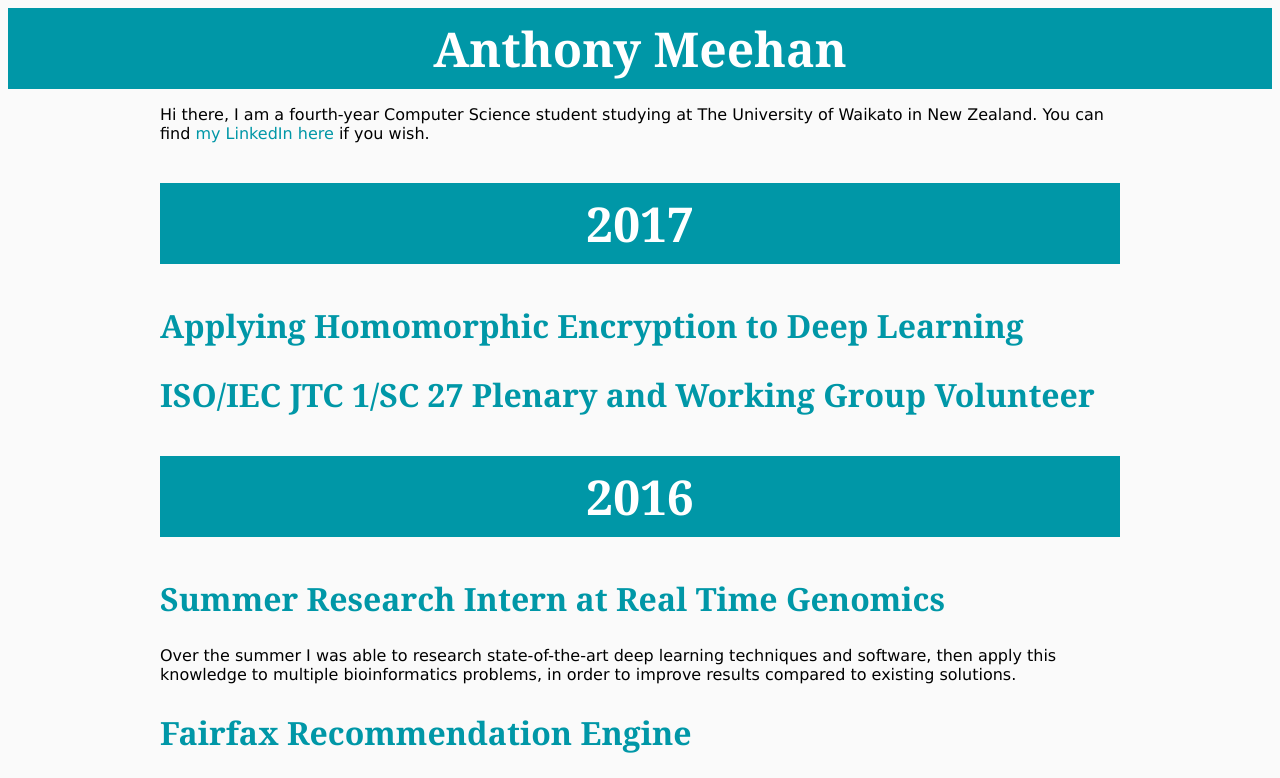
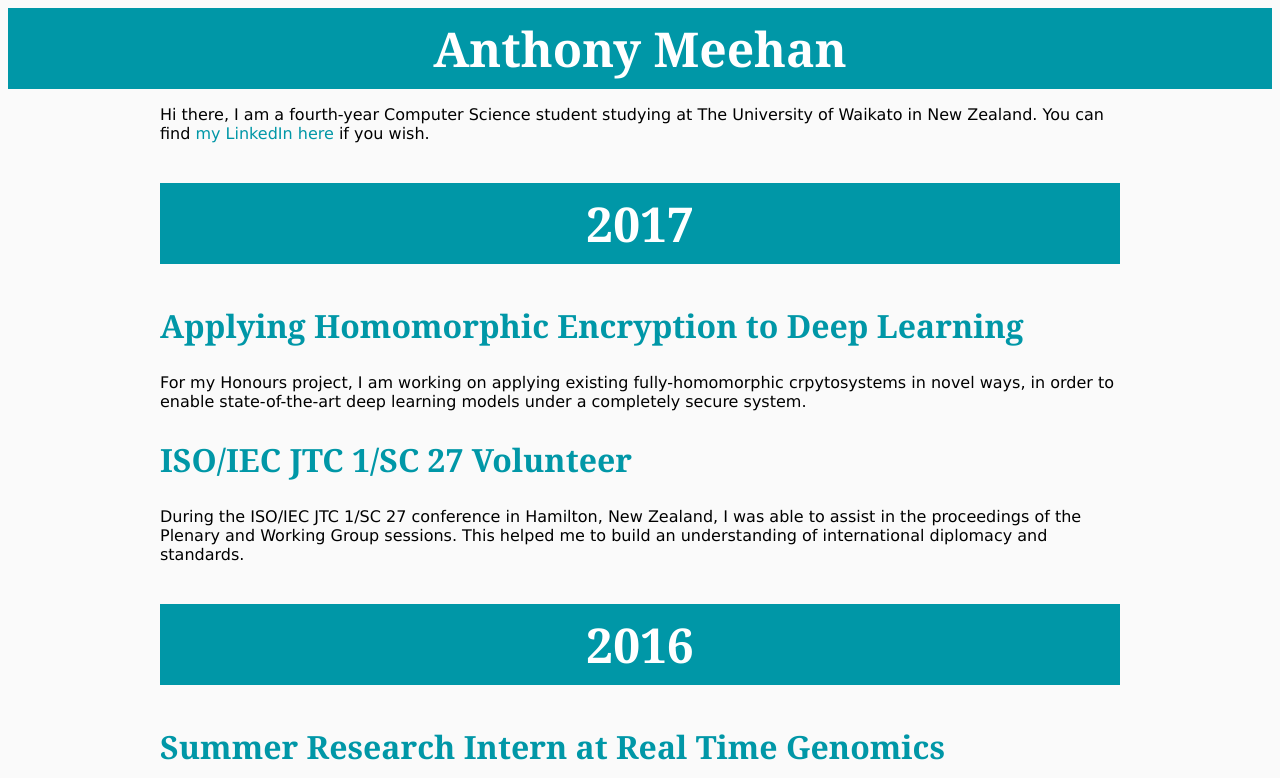
Before and after one commit to Perendinaire/perendinaire.github.io, a plain HTML site: page html/index.html in a window 1280 px wide. Shown: the top 778 px of the page. Drawn offline with Linux system fonts and the light colour scheme.

Commit message:
Further clarification to 2017 details

```diff
--- a/html/index.html
+++ b/html/index.html
@@ -34,12 +34,18 @@
 				</h2>
 
 				<p>
+					For my Honours project, I am working on applying existing fully-homomorphic crpytosystems
+					in novel ways, in order to enable state-of-the-art deep learning models under a completely
+					secure system.
 				</p>
 				<h2>
-					ISO/IEC JTC 1/SC 27 Plenary and Working Group Volunteer
+					ISO/IEC JTC 1/SC 27 Volunteer
 				</h2>
 
 				<p>
+					During the ISO/IEC JTC 1/SC 27 conference in Hamilton, New Zealand, I was able to assist
+					in the proceedings of the Plenary and Working Group sessions. This helped me to build an
+					understanding of international diplomacy and standards.
 				</p>
 
 				<h1>
```
